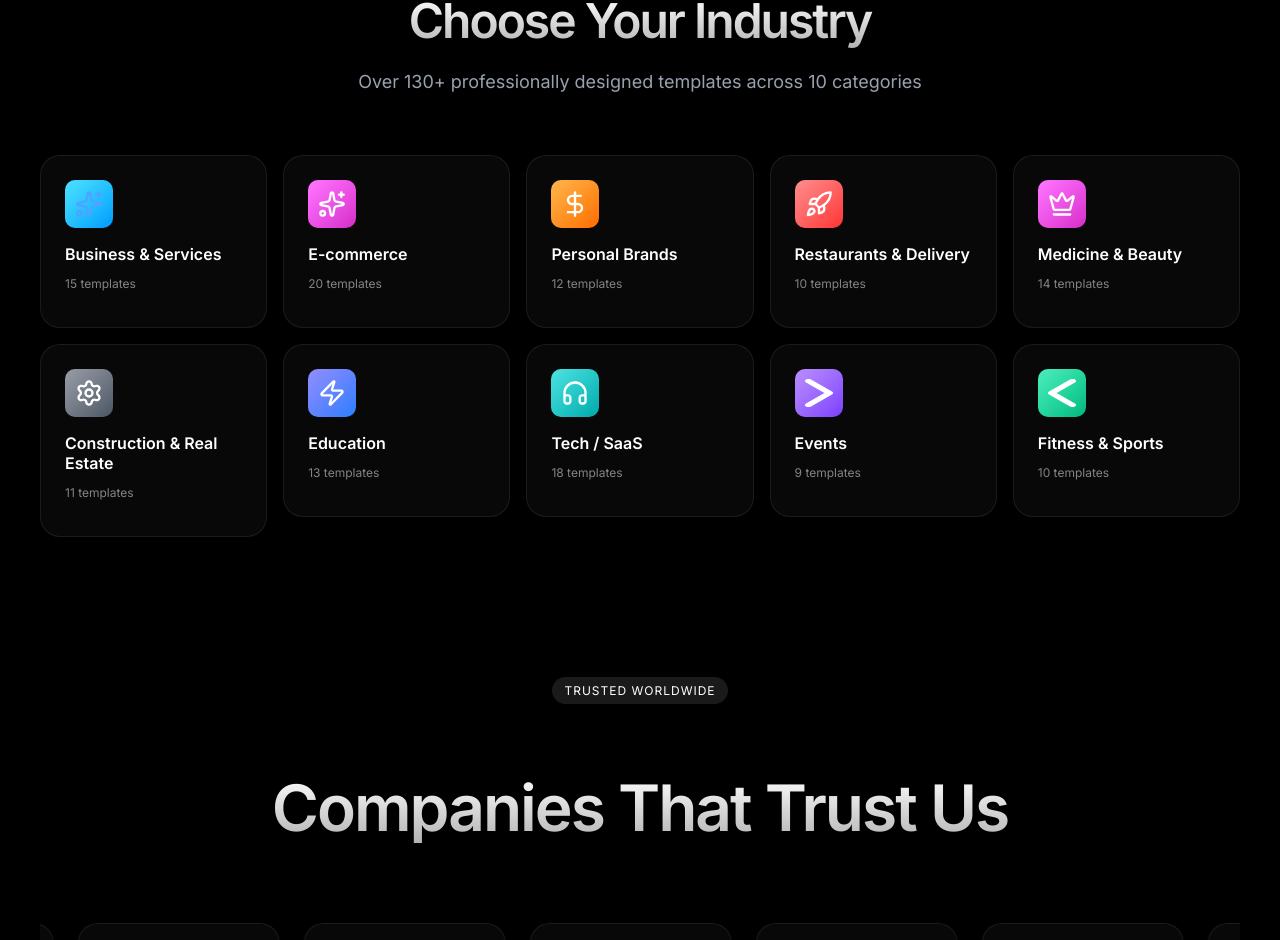
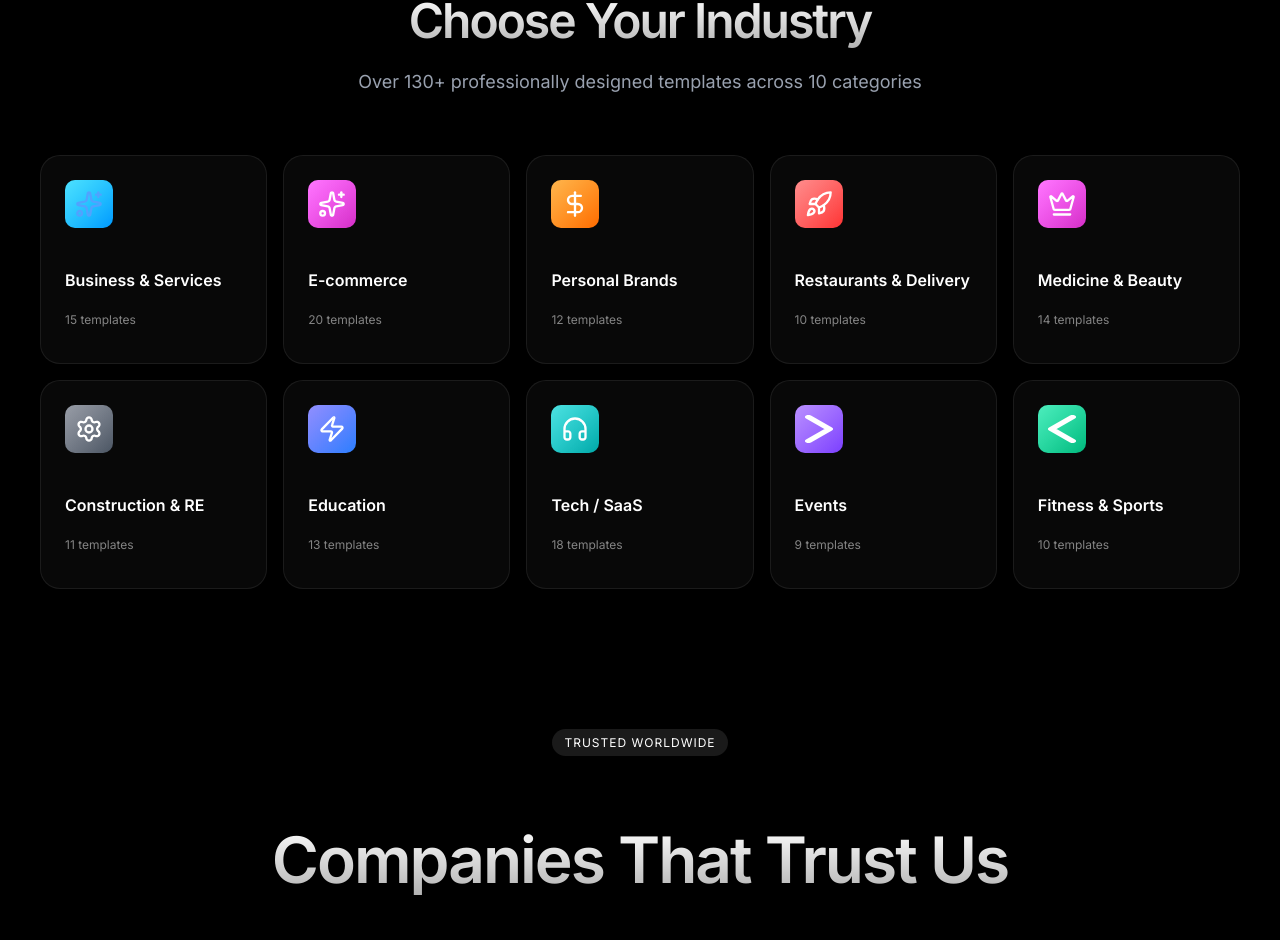
Before and after one commit to intersson-sir/Intersson, a Next.js app: page / in a window 1280 px wide. Shown: the part 2360-3300 px from the top of the page. Built offline with nearby package versions, Linux system fonts and the light colour scheme.

Commit message:
Shorten construction title and fix industry card heights
- Change "Construction & Real Estate" to "Construction & RE"
- Add min-height to industry cards for consistent height
- Add min-height to industry titles to prevent layout shifts
- Make all industry cards align properly in grid

```diff
--- a/src/app/page.module.css
+++ b/src/app/page.module.css
@@ -312,6 +312,9 @@
     cursor: pointer;
     position: relative;
     overflow: hidden;
+    min-height: 140px;
+    display: flex;
+    flex-direction: column;
 }
 
 .industryCard::before {
@@ -354,6 +357,9 @@
     font-weight: 600;
     margin-bottom: 4px;
     color: #fff;
+    min-height: 40px;
+    display: flex;
+    align-items: center;
 }
 
 .industryCount {
--- a/src/app/page.tsx
+++ b/src/app/page.tsx
@@ -240,7 +240,7 @@ export default function Home() {
           />
           <IndustryCard
             icon={ICONS.construction}
-            title="Construction & Real Estate"
+            title="Construction & RE"
             count="11 templates"
             gradient="linear-gradient(135deg, #6B7280 0%, #4B5563 100%)"
             slug="construction-real-estate"
```
